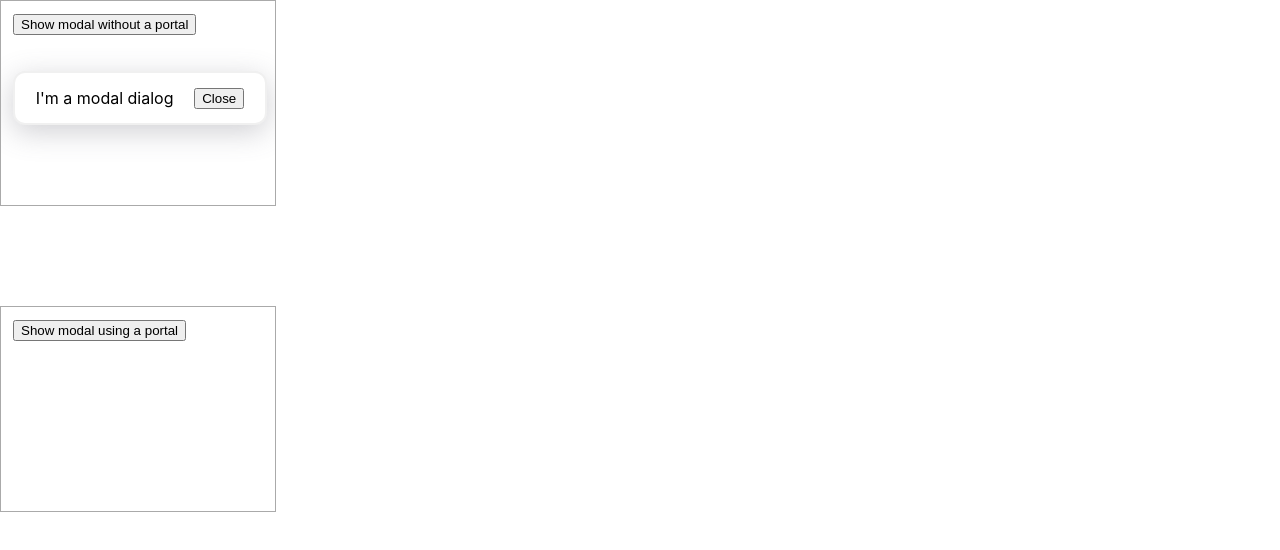
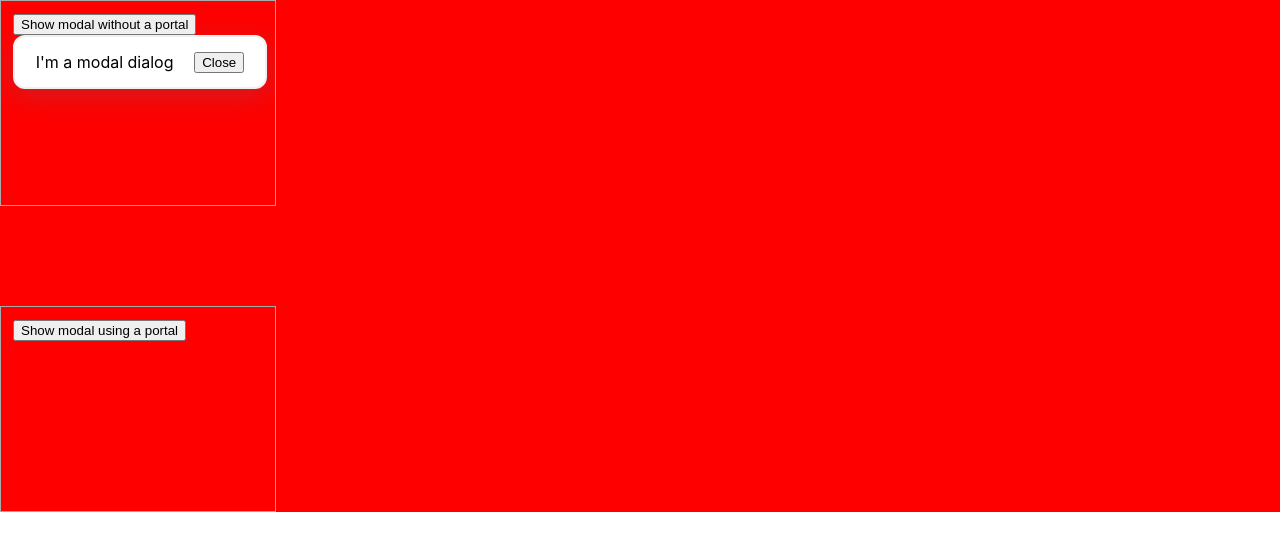
Before and after one commit to kamol-ayyub/react-beginner, a React (Create React App) app: page / in a window 1280 px wide. Both pictures are taken after a click on the button "Show modal without a portal". Shown: the top 550 px of the page. Built offline with nearby package versions, Linux system fonts and the light colour scheme.

Commit message:
changes in portal

```diff
--- a/src/components/portal/Portal.jsx
+++ b/src/components/portal/Portal.jsx
@@ -4,13 +4,13 @@ import './styles.css';
 
 export function Portal() {
   return (
-    <>
+    <div className='portal-wrapper'>
       <div className='clipping-container'>
         <NoPortalExample />
       </div>
       <div className='clipping-container'>
         <PortalExample />
       </div>
-    </>
+    </div>
   );
 }
--- a/src/components/portal/PortalExample.jsx
+++ b/src/components/portal/PortalExample.jsx
@@ -4,6 +4,7 @@ import ModalContent from './ModalContent';
 
 export default function PortalExample() {
   const [showModal, setShowModal] = useState(false);
+  const wrapper = document.querySelector('.portal-wrapper');
   return (
     <>
       <button onClick={() => setShowModal(true)}>
--- a/src/components/portal/styles.css
+++ b/src/components/portal/styles.css
@@ -16,7 +16,7 @@
   background-color: white;
   border: 2px solid rgb(240, 240, 240);
   border-radius: 12px;
-  position: absolute;
+  /* position: absolute; */
   width: 250px;
   top: 70px;
   left: calc(50% - 125px);
@@ -25,5 +25,8 @@
 }
 
 .portal-modal {
-  top: 550px;
+  top: 1550px;
 }
+.portal-wrapper {
+  background-color: red;
+}
```
